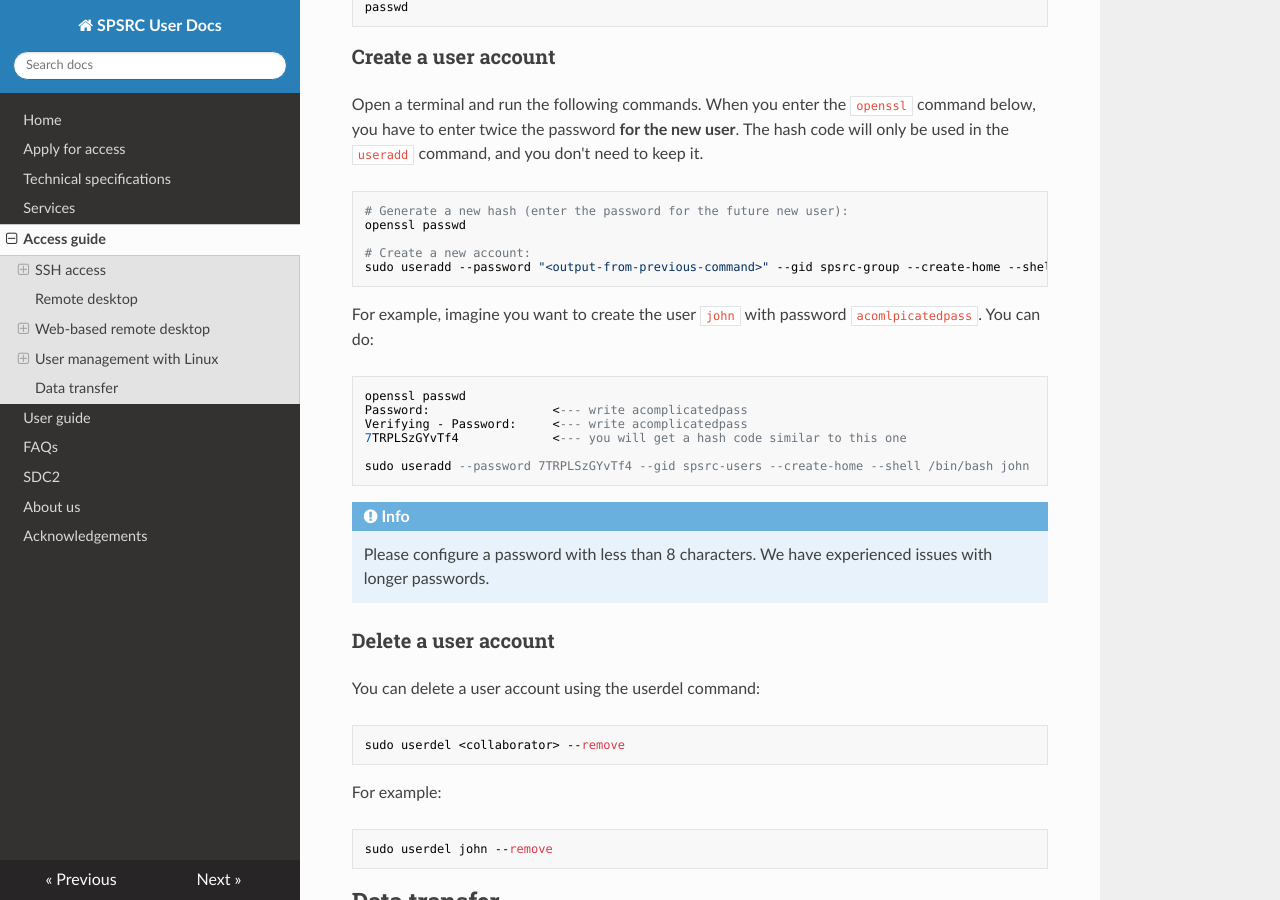
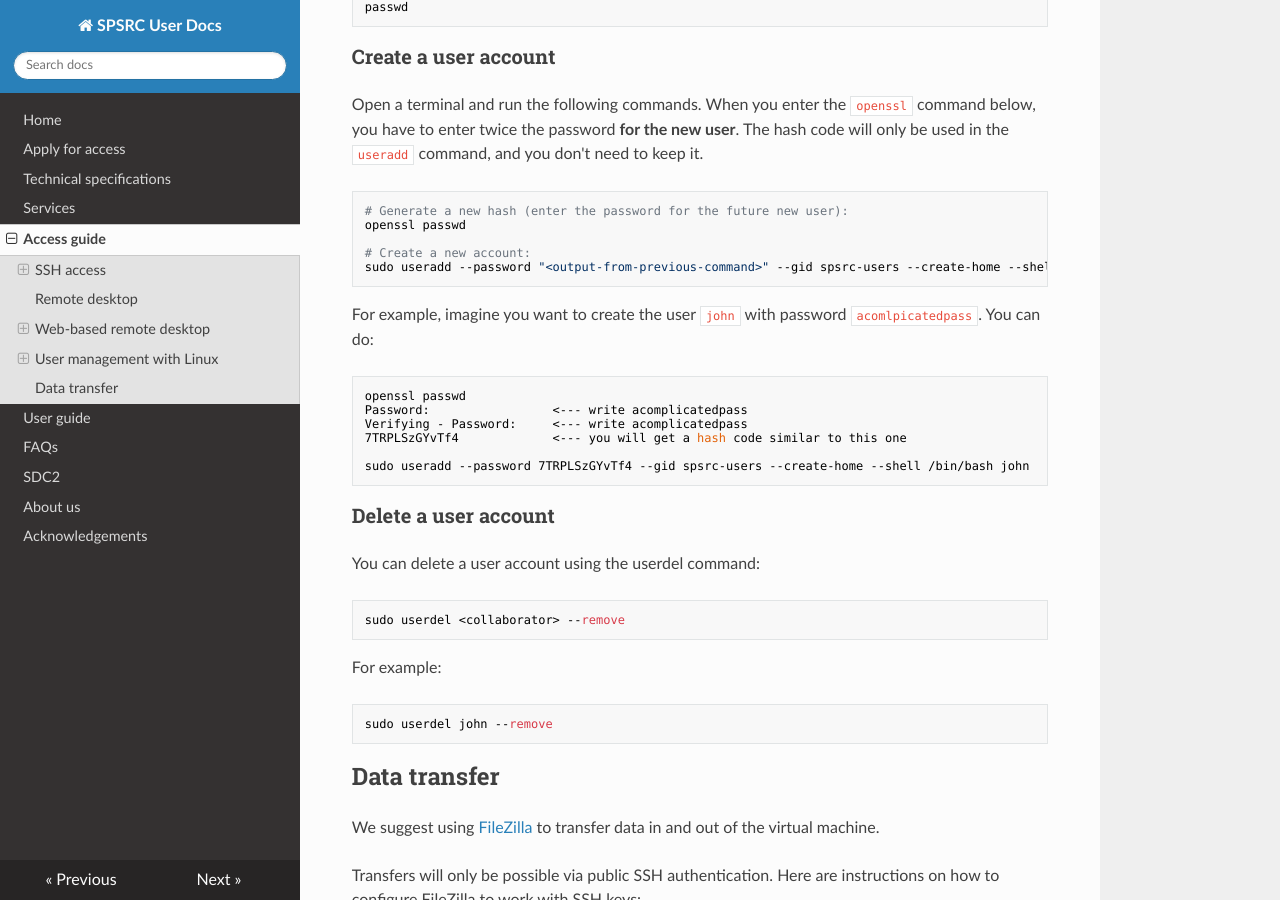
Before and after one commit to espsrc/spsrc_user_docs, an MkDocs documentation site: the page built from docs/access_guide.md, in a window 1280 px wide and 900 px high, scrolled down 8956 px. Built offline with MkDocs 1.6.1, drawn with Linux system fonts in a browser that asks for light colours; nearby versions of some CDN libraries.

Commit message:
Update access_guide.md

````diff
--- a/docs/access_guide.md
+++ b/docs/access_guide.md
@@ -202,11 +202,11 @@ Open a terminal and run the following commands. When you enter the ```openssl```
 openssl passwd
 
 # Create a new account:
-sudo useradd --password "<output-from-previous-command>" --gid spsrc-group --create-home --shell /bin/bash <collaborator>
+sudo useradd --password "<output-from-previous-command>" --gid spsrc-users --create-home --shell /bin/bash <collaborator>
 ```
 For example, imagine you want to create the user `john` with password `acomlpicatedpass`. You can do:
 
-```
+```bash
 openssl passwd
 Password:                 <--- write acomplicatedpass
 Verifying - Password:     <--- write acomplicatedpass
@@ -214,9 +214,6 @@ Verifying - Password:     <--- write acomplicatedpass
 
 sudo useradd --password 7TRPLSzGYvTf4 --gid spsrc-users --create-home --shell /bin/bash john
 ```
-
-!!! info
-    Please configure a password with less than 8 characters. We have experienced issues with longer passwords.
 
 ### Delete a user account
 
````
